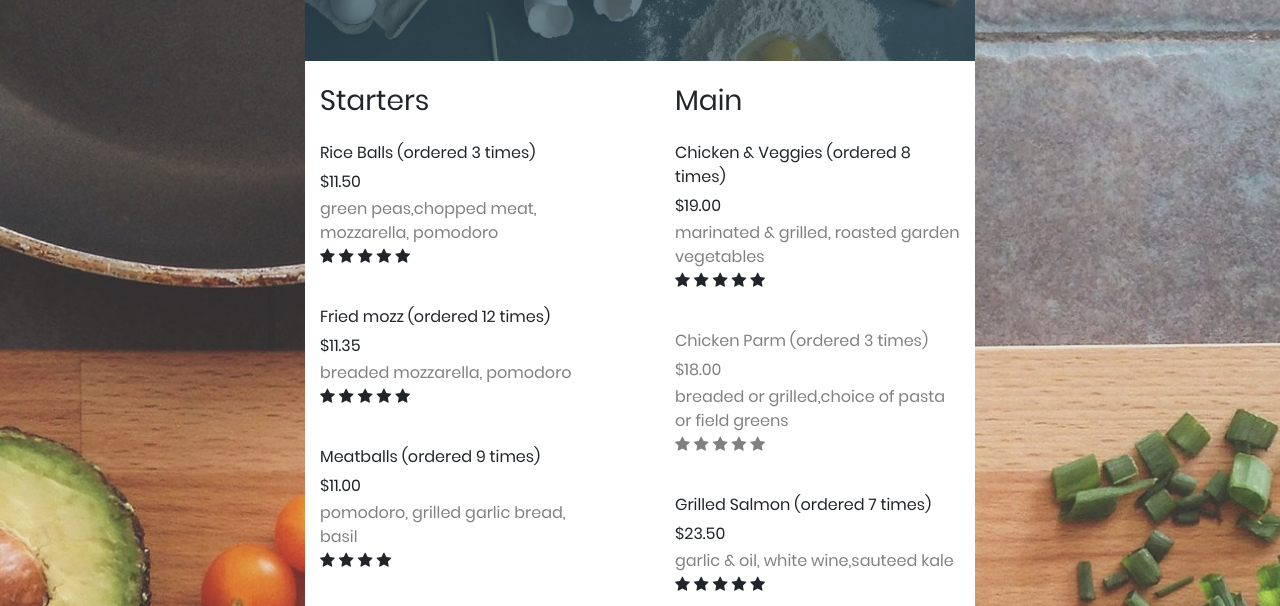
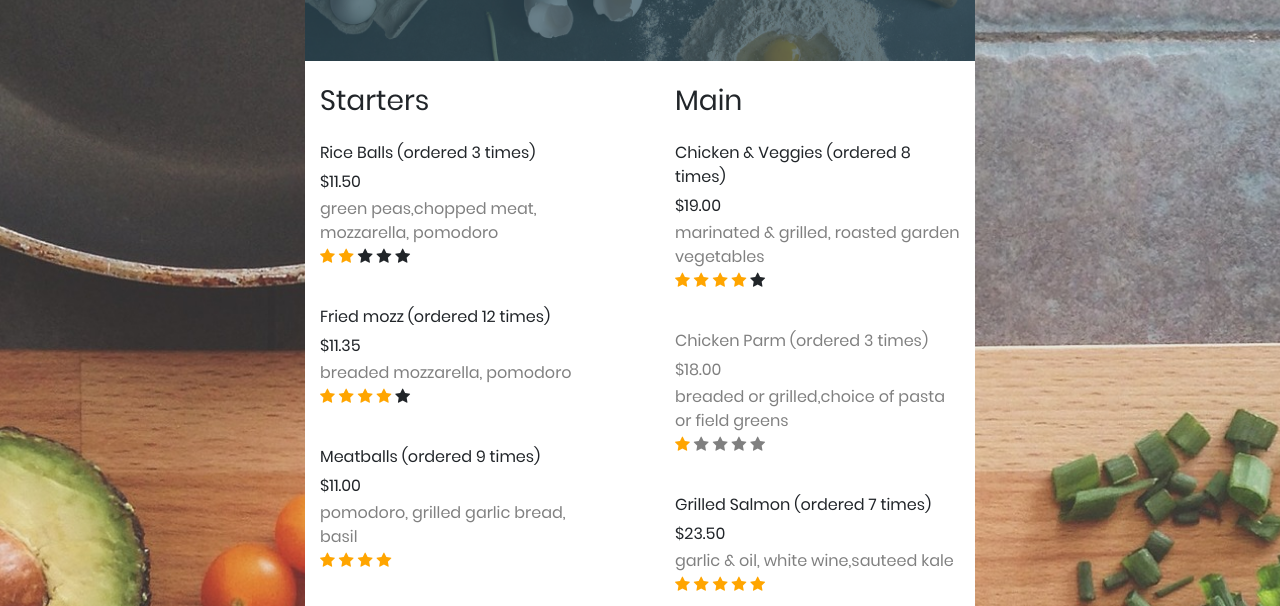
Before and after one commit to FoodDeliveryApp/Delivered, a website: page public/html/CooksEditMenu.html in a window 1280 px wide. Shown: the part 155-761 px from the top of the page. Drawn offline with Linux system fonts and the light colour scheme; files that its build step writes are made by us from their sources; files whose address does not match are found by name.

Commit message:
Added styling for star rating feature

```diff
--- a/public/css/cookseditmenu.css
+++ b/public/css/cookseditmenu.css
@@ -269,3 +269,10 @@ iframe {
 .tit-mainmenu {
   padding-top: 25px;
 }
+
+/*----------------------------------------------------------------
+[ Star ]*/
+
+.checked {
+  color: orange;
+}
```
